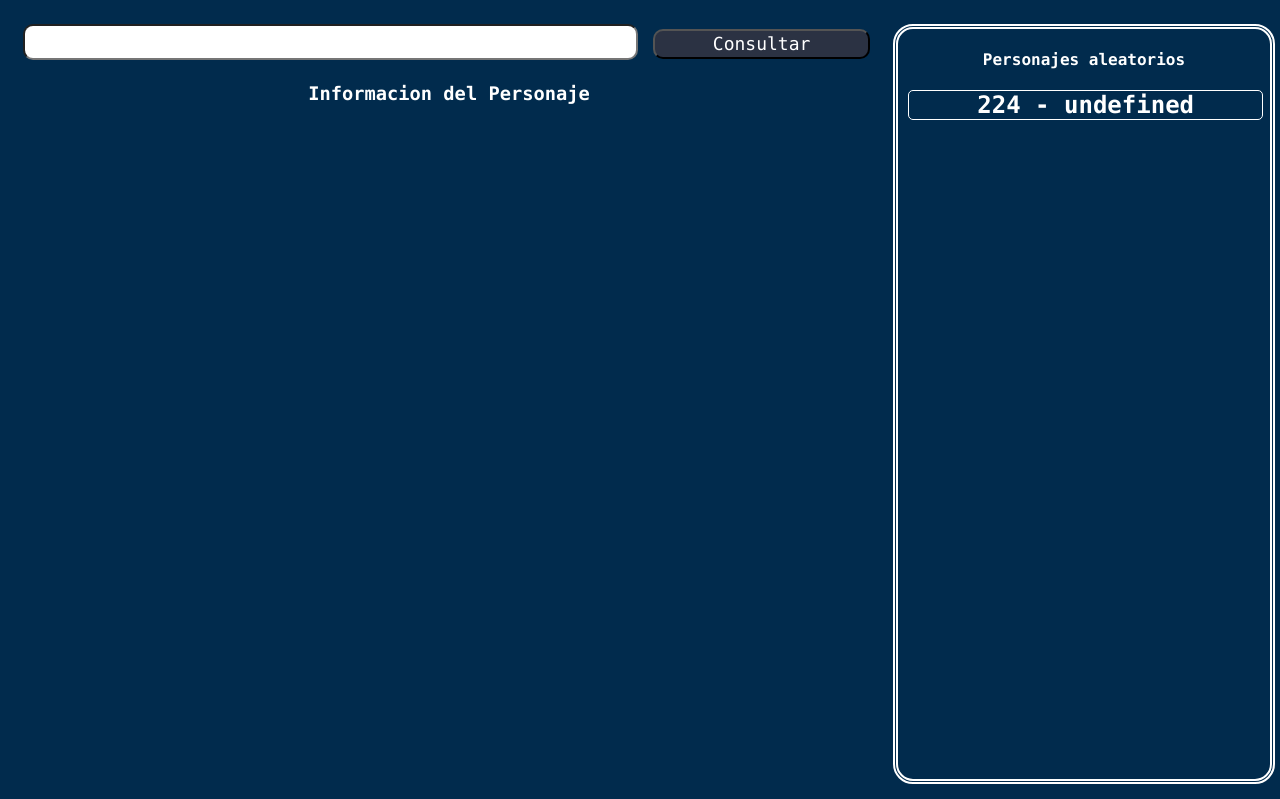
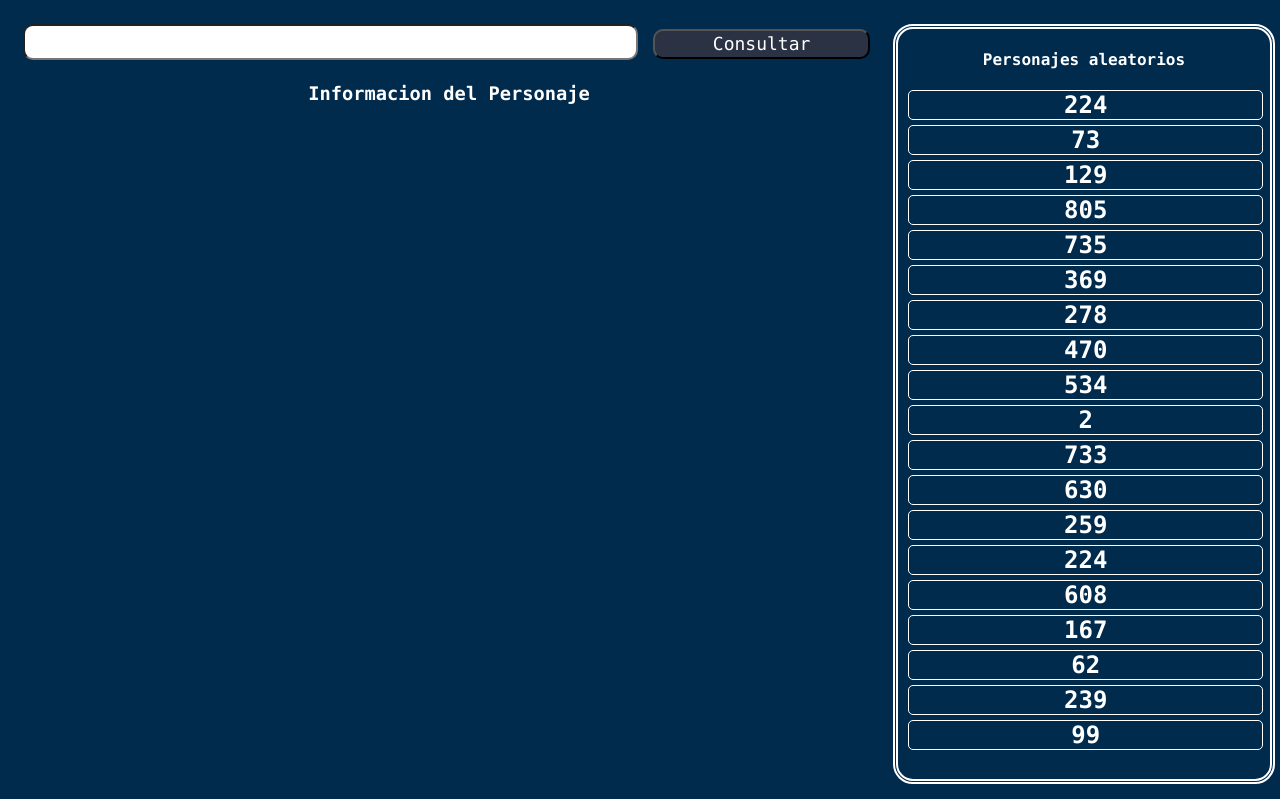
Before and after one commit to ZhantyDev/Parcial, a plain HTML site: page index.htm in a window 1280 px wide. Shown: the part 67-866 px from the top of the page. Drawn offline with nearby package versions, Linux system fonts and the light colour scheme; no server answers.

Commit message:
se hace la parte logica en js y se cuadran unas cosas del css, no se pudo agregar los nombres de los personajes aleatorios por un error mk que no lee los nombres del vector(preguntarle al profe):D)

```diff
--- a/procesos.js
+++ b/procesos.js
@@ -12,7 +12,7 @@ const valorInput = () => {
 const MostrarReco = () => {
     let vec = []
     let vecData=[]
-    for (let i = 0; i<20 ; i++){
+    for (let i = 0; i<19 ; i++){
         numAl= Math.floor(Math.random() * (826)) + 1;
         vec.push(numAl)
         const endPoint = `character/${numAl}`
@@ -21,12 +21,29 @@ const MostrarReco = () => {
         .then(res => vecData.push(res.data.name))
         .catch(err => console.log(err))
     }
+    console.log(vec)
     console.log(vecData)
-    console.log(vec)
     let respuesta = document.getElementById('reco')
     respuesta.innerHTML=`
-    <h2 class = "text">${vec[0]} - ${vecData[0]}</h2>
-
+    <h2 class = "text">${vec[0]}</h2>
+    <h2 class = "text">${vec[1]}</h2>
+    <h2 class = "text">${vec[2]}</h2>
+    <h2 class = "text">${vec[3]}</h2>
+    <h2 class = "text">${vec[4]}</h2>
+    <h2 class = "text">${vec[5]}</h2>
+    <h2 class = "text">${vec[6]}</h2>
+    <h2 class = "text">${vec[7]}</h2>
+    <h2 class = "text">${vec[8]}</h2>
+    <h2 class = "text">${vec[9]}</h2>
+    <h2 class = "text">${vec[10]}</h2>
+    <h2 class = "text">${vec[11]}</h2>
+    <h2 class = "text">${vec[12]}</h2>
+    <h2 class = "text">${vec[13]}</h2>
+    <h2 class = "text">${vec[14]}</h2>
+    <h2 class = "text">${vec[15]}</h2>
+    <h2 class = "text">${vec[16]}</h2>
+    <h2 class = "text">${vec[17]}</h2>
+    <h2 class = "text">${vec[18]}</h2>
     `
 }
 
```
Also changed, not shown: index.htm (+0 -3 lines).
